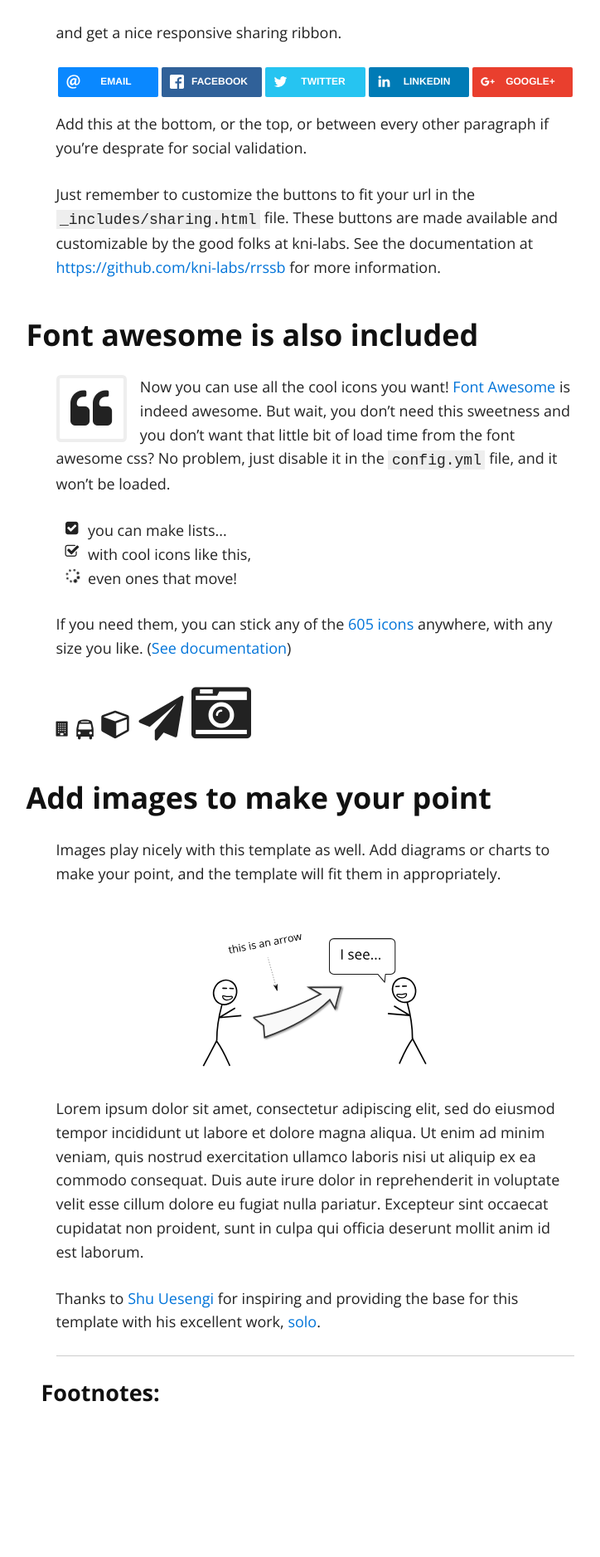
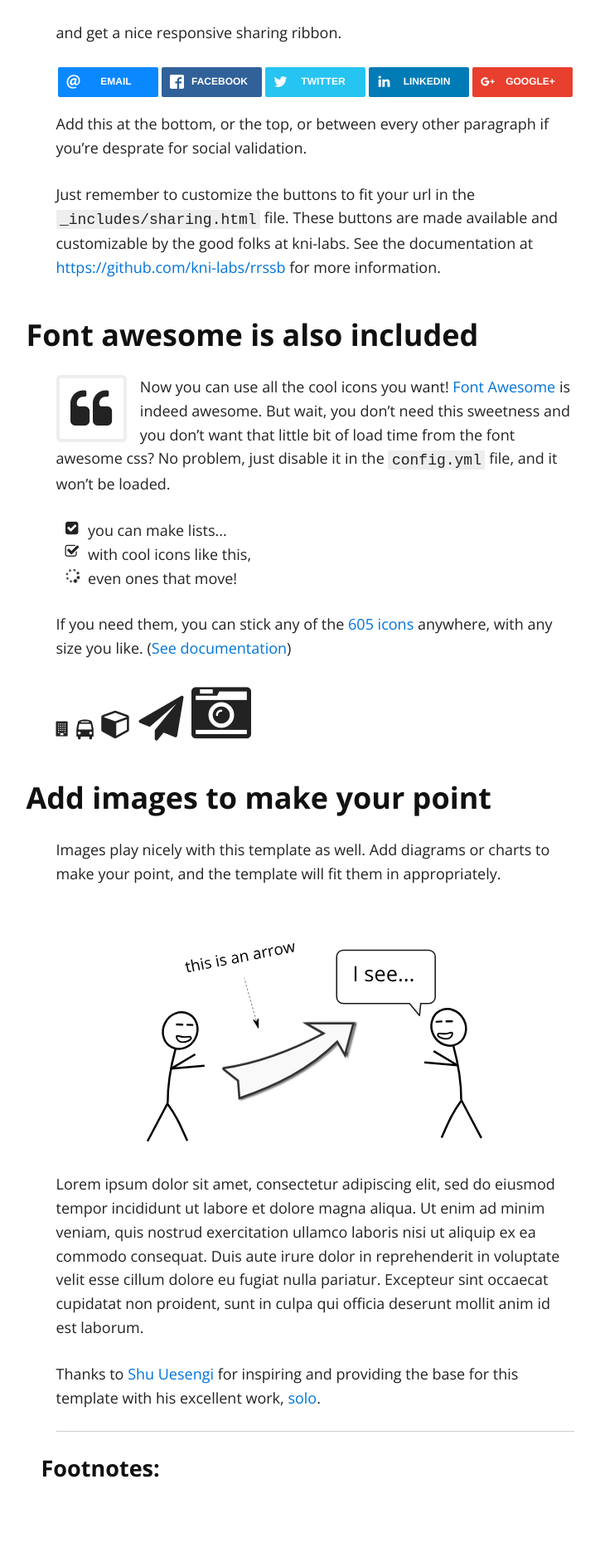
Before and after one commit to kemtol/rocktokom, a Jekyll site: the page built from index.md, in a window 1280 px wide. Shown: the part 2677-4554 px from the top of the page at 83% size, without its empty margins (260-984 px from the left). Built offline with Jekyll 4.4.1, drawn with Linux system fonts in a browser that asks for light colours; nearby versions of some CDN libraries; a script that is not in the unit is left out; before the commit the page ends 4463 px from its top, so only the background shows below that.

Commit message:
Update solo.css

```diff
--- a/css/solo.css
+++ b/css/solo.css
@@ -155,6 +155,13 @@ word-wrap: break-word;
 .container img {
   margin: 2em auto 2em auto;
   display: block;
+  max-width: 75%;
+}
+
+
+.container h1 img {
+  margin: 2em auto 2em auto;
+  display: block;
   max-width: 50%;
 }
 
```
